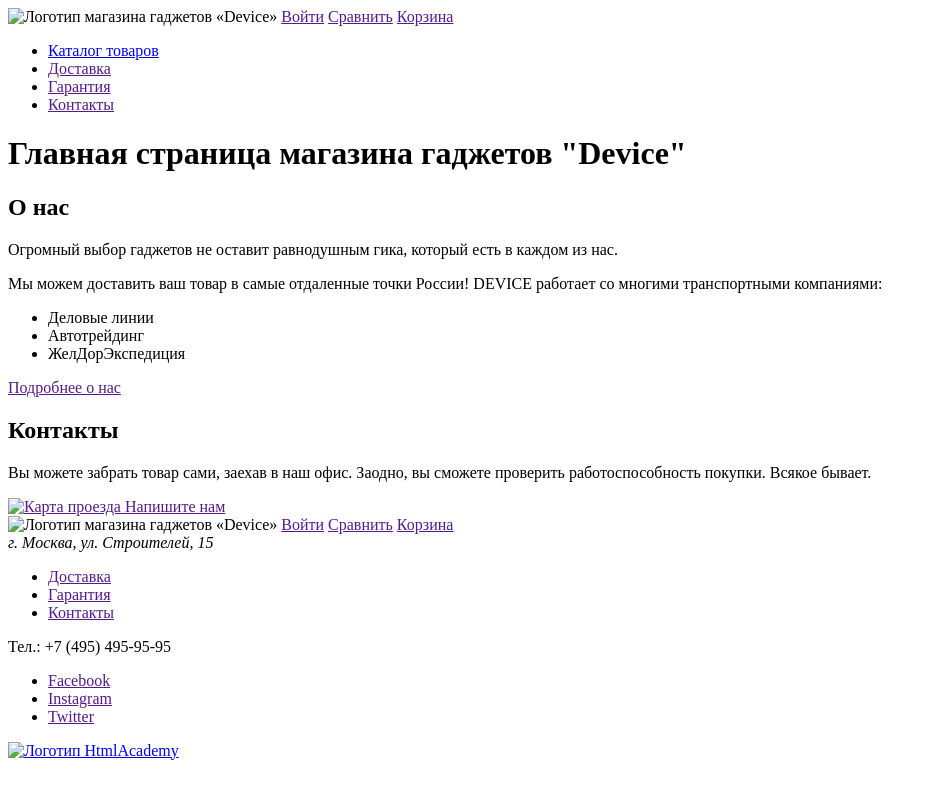
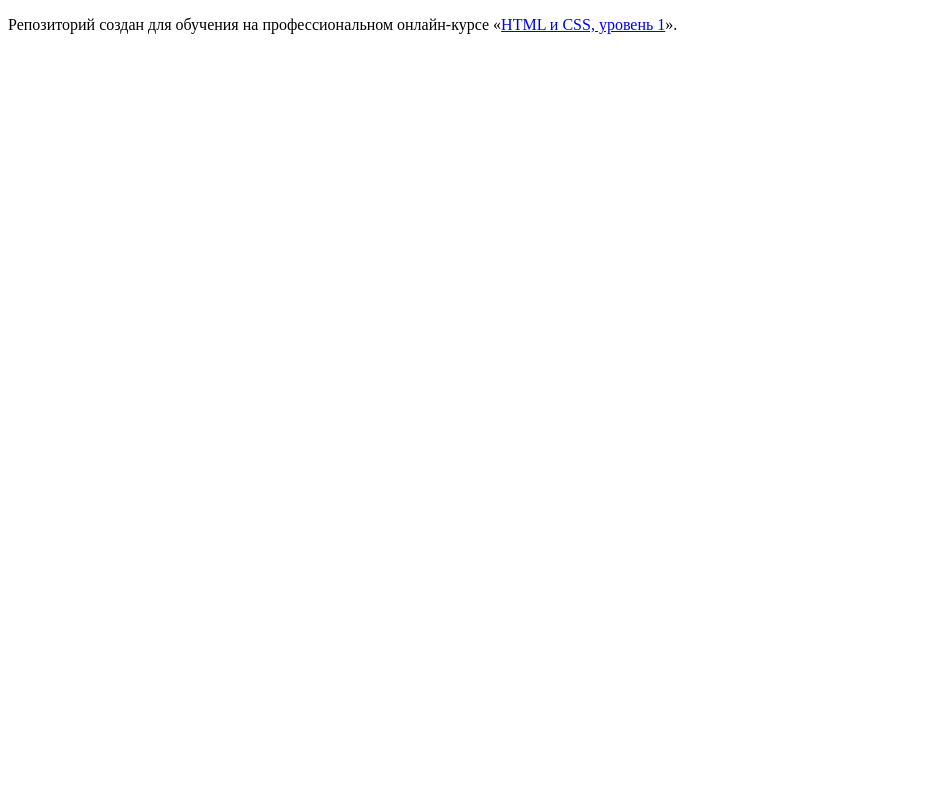
Before and after one commit to Karmen93/190018-device-28, a plain HTML site: page index.html in a window 1280 px wide. Shown: the whole page, without its empty margins (0-937 px from the left). Drawn offline with Linux system fonts and the light colour scheme.

Commit message:
Revert "Выполнил начальную разметку главной страницы"
This reverts commit 1786320fe889e5f5995102830250032abe78dbc8.

```diff
--- a/index.html
+++ b/index.html
@@ -1,100 +1,12 @@
 <!DOCTYPE html>
 <html lang="ru">
+  <head>
+    <meta charset="utf-8">
+    <title>HTML Academy: Девайс</title>
+  </head>
+  <body>
 
-<head>
-    <meta charset="utf-8">
-    <title>Магазин гаджетов "Device"</title>
-</head>
+    <p>Репозиторий создан для обучения на профессиональном онлайн‑курсе «<a href="https://htmlacademy.ru/intensive/htmlcss">HTML и CSS, уровень 1</a>».</p>
 
-<body>
-    <header>
-        <nav>
-            <a>
-                <img src="img/logo.svg" width="163" height="35" alt="Логотип магазина гаджетов «Device»">
-            </a>
-            <a href="">Войти</a>
-            <a href="">Сравнить</a>
-            <a href="">Корзина</a>
-            <ul>
-                <li>
-                    <a href="catalog.html">Каталог товаров</a>
-                </li>
-                <li>
-                    <a href="">Доставка</a>
-                </li>
-                <li>
-                    <a href="">Гарантия</a>
-                </li>
-                <li>
-                    <a href="">Контакты</a>
-                </li>
-            </ul>
-        </nav>
-    </header>
-    <main>
-        <h1>Главная страница магазина гаджетов "Device"</h1>
-        <section>
-            <h2>О нас</h2>
-            <p>Огромный выбор гаджетов не оставит равнодушным гика,
-                который есть в каждом из нас.</p>
-            <p>Мы можем доставить ваш товар в самые отдаленные точки
-                России! DEVICE работает со многими транспортными компаниями:</p>
-            <ul>
-                <li>Деловые линии</li>
-                <li>Автотрейдинг</li>
-                <li>ЖелДорЭкспедиция</li>
-            </ul>
-            <a href="">
-                Подробнее о нас
-            </a>
-        </section>
-        <section>
-            <h2>Контакты</h2>
-            <p>Вы можете забрать товар сами, заехав в наш офис. Заодно, вы сможете
-                проверить работоспособность покупки. Всякое бывает.</p>
-            <a href="">
-                <img src="img/map.png" width="560" height="222" alt="Карта проезда">
-            </a>
-            <a href="">
-                Напишите нам
-            </a>
-        </section>
-    </main>
-    <footer>
-        <a>
-            <img src="img/logo.svg" width="163" height="35" alt="Логотип магазина гаджетов «Device»">
-        </a>
-        <a href="">Войти</a>
-        <a href="">Сравнить</a>
-        <a href="">Корзина</a>
-        <address>г. Москва, ул. Строителей, 15</address>
-        <ul>
-            <li>
-                <a href="">Доставка</a>
-            </li>
-            <li>
-                <a href="">Гарантия</a>
-            </li>
-            <li>
-                <a href="">Контакты</a>
-            </li>
-        </ul>
-        <p>Тел.: +7 (495) 495-95-95</p>
-        <ul>
-            <li>
-                <a href="">Facebook</a>
-            </li>
-            <li>
-                <a href="">Instagram</a>
-            </li>
-            <li>
-                <a href="">Twitter</a>
-            </li>
-        </ul>
-        <a href="https://htmlacademy.ru/intensive/htmlcss">
-            <img src="img/academy-logo.svg" width="27" height="34" alt="Логотип HtmlAcademy">
-        </a>
-    </footer>
-</body>
-
+  </body>
 </html>
```
